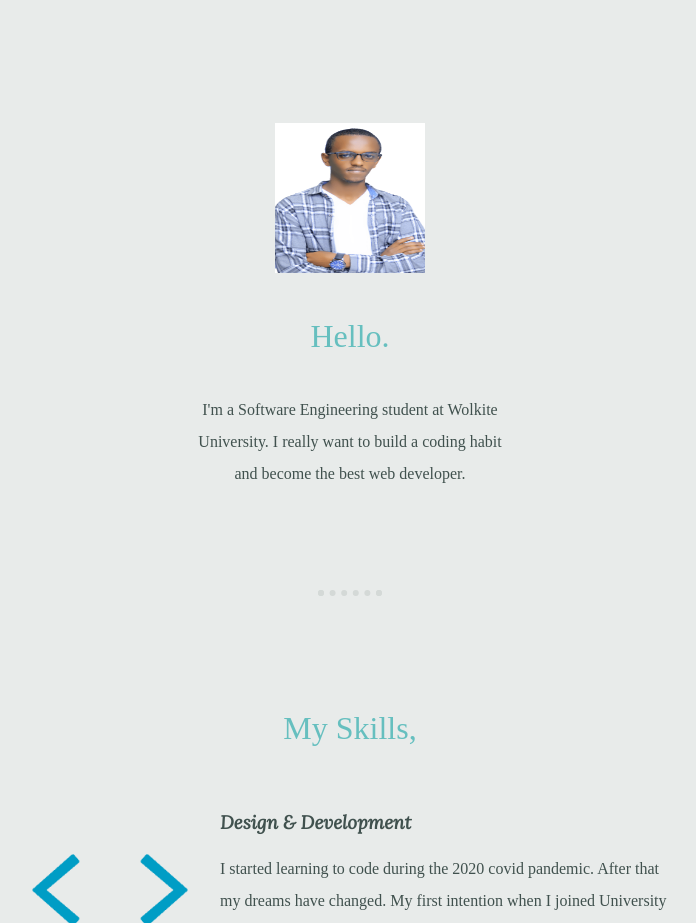
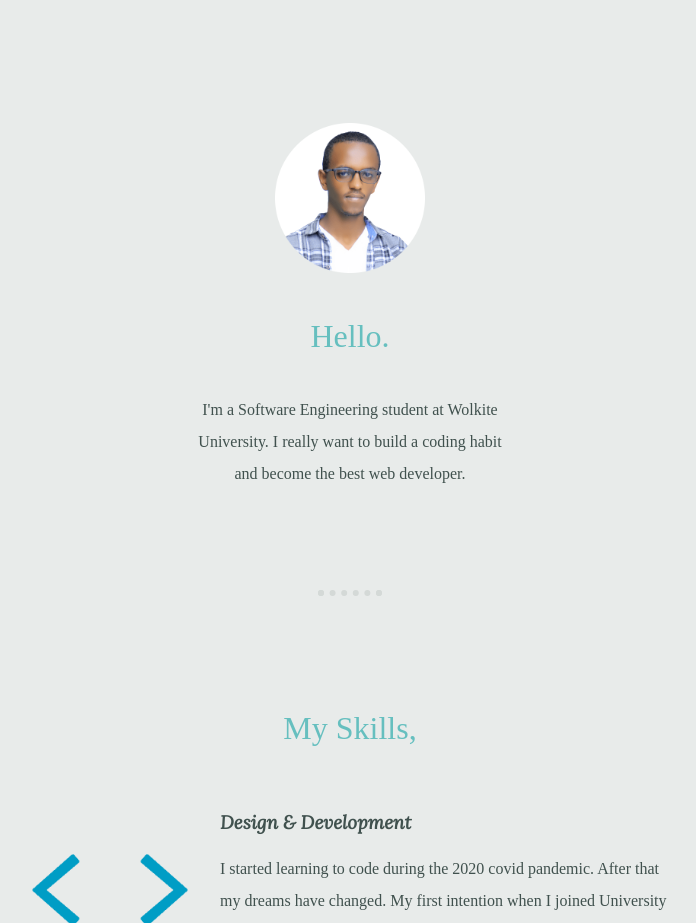
Before and after one commit to Abel5173/My-CV, a plain HTML site: page index.html in a window 1280 px wide. Shown: the part 780-1703 px from the top of the page, without its empty margins (290-986 px from the left). Drawn offline with Linux system fonts and the light colour scheme.

Commit message:
changed some photos

```diff
--- a/index.html
+++ b/index.html
@@ -19,7 +19,7 @@
     </div>
     <div class="middle-container">
 <div class="profile">
-  <img class="profile-pic" src="images\IMG_9073_copy-removebg-preview (1) (1).png" alt="An-Ethiopian-Hamer-Woman">
+  <img class="profile-pic" src="images\pf.png" alt="An-Ethiopian-Hamer-Woman">
   <h2>Hello.</h2>
   <p class="pp">I'm a Software Engineering student at Wolkite University. I really want to build a coding habit and become the best web developer. </p>
 </div>
```
